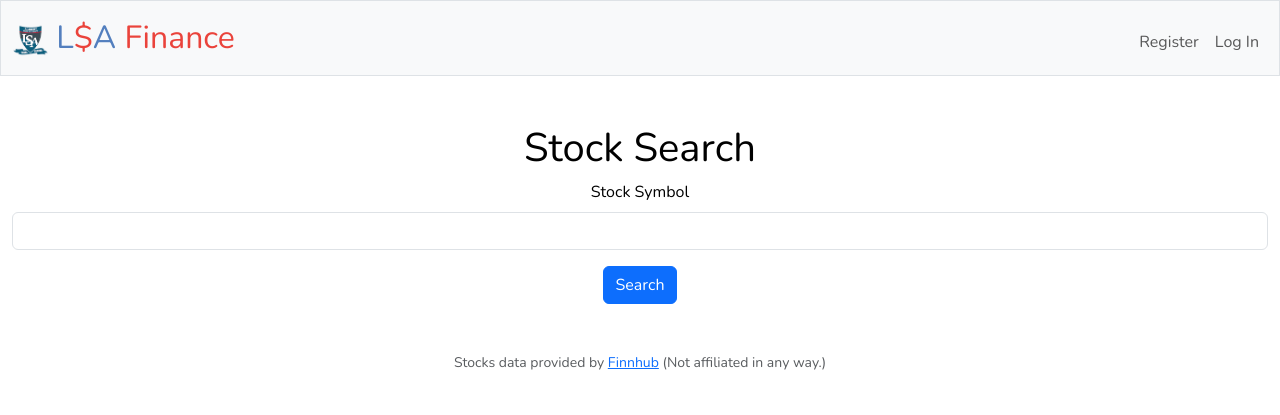
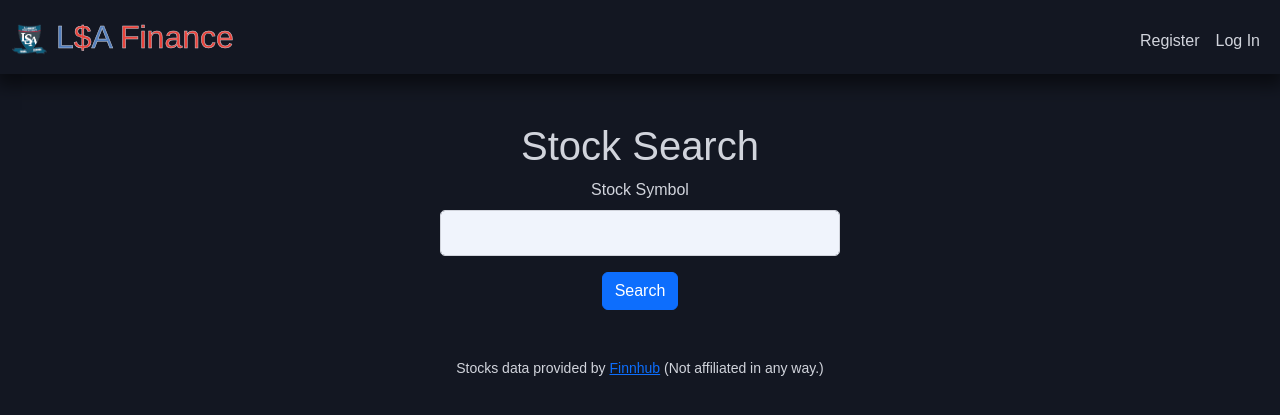
Before and after one commit to Simply-Ryan/LSA_Finance, a Flask app: page /quote in a window 1280 px wide. Shown: the top 415 px of the page. Run offline with Flask 3, Linux system fonts and the light colour scheme.

Commit message:
Major UI overhaul, to be continued.

```diff
--- a/helpers.py
+++ b/helpers.py
@@ -82,6 +82,7 @@ def check_form(fields):
             return False
     return True
 
+
 def lookup(symbol):
     """Look up quote for symbol."""
 
--- a/static/styles.css
+++ b/static/styles.css
@@ -35,10 +35,81 @@ table tr:hover {
 }
 
 /* BODY SECTION ------------------------------- */
+body {
+    background-color: #131722; /* Matches the dark background of the widget */
+    color: #d1d4dc; /* Light text color for contrast */
+    font-family: Arial, sans-serif; /* Optional, to ensure readability */
+    margin: 0;
+    padding: 0;
+}
 
-body {
-    font-family: 'Nunito', sans-serif; /* Font in html head */
-    font-weight: 500;
+.container {
+    padding: 20px;
+    display: flex;
+    justify-content: center;
+    align-items: center;
+    min-height: 100vh; /* Center content vertically and horizontally */
+}
+
+.grid {
+    display: grid;
+    gap: 20px; /* Spacing between grid items */
+    grid-template-columns: repeat(auto-fit, minmax(300px, 1fr)); /* Responsive columns */
+    width: 100%;
+    max-width: 1200px; /* Limit max width for better appearance */
+    margin: 0 auto;
+}
+
+.card {
+    background-color: #1e222d; /* Slightly lighter than the background for contrast */
+    border-radius: 10px;
+    padding: 20px;
+    box-shadow: 0 4px 10px rgba(0, 0, 0, 0.8); /* Soft shadow for a modern look */
+}
+
+/* NAV BAR SECTION */
+.navbar { /* Navbar styling */
+    box-shadow: 0 8px 16px 4px rgba(0, 0, 0, 0.5); /* Shadow below the navbar */
+}
+
+.contour-text { /* Text with contour effect */
+    -webkit-text-stroke: 0.5px #d1d4dc; /* Contour color and thickness */
+}
+
+.nav-link {
+    color: #d1d4dc; /* Light text color for contrast */
+}
+
+.nav-link:hover {
+    color: #e6e8ef; /* Light text color for contrast */
+}
+
+/* TABLE SECTION */
+.table {
+    color: #d1d4dc; /* Light text color for contrast */
+}
+
+/* SEARCH BAR / INPUT SECTION */
+input[type="text"] {
+    width: 100%;
+    max-width: 400px;
+    padding: 10px;
+    border: 1px solid #d1d4dc;
+    border-radius: 5px;
+    background-color: #f0f4fc;
+    color: #333;
+    outline: none;
+    transition: border-color 0.3s ease, box-shadow 0.3s ease;
+}
+
+input[type="text"]:hover {
+    border-color: #007bff;
+}
+
+input[type="text"]:focus {
+    border-color: #0056b3;
+    box-shadow: 0 0 5px rgba(0, 91, 187, 0.5);
+    background-color: #ffffff;
 }
 
 /* body {
@@ -76,3 +147,17 @@ body {
         width: 90%;   Use a wider modal on smaller screens
     }
 } */
+
+/* WIDGET SECTION */
+.tradingview-widget-container-wrapper {
+    display: flex;
+    justify-content: center;
+    align-items: center;
+    height: 100vh; /* or adjust to the container height */
+    text-align: center;
+}
+
+.tradingview-widget-container {
+    width: 980px; /* Ensure it matches the widget width */
+    height: 610px; /* Ensure it matches the widget height */
+}
--- a/templates/layout.html
+++ b/templates/layout.html
@@ -24,11 +24,10 @@
         <title>L$A Finance - {% block title %}{% endblock %}</title>
     </head>
 
-    <body class="{{ 'dark-mode' if dark_mode else 'light-mode' }}">
-
-        <nav class="{{ 'bg-dark navbar-dark' if dark_mode else 'bg-light navbar-light' }} border navbar navbar-expand-md">
+    <body>
+        <nav class="navbar navbar-expand-md">
             <div class="container-fluid">
-                <a class="navbar-brand" href="/home"><img src="../static/lsa_logo.png" alt="LSA_Logo" width="35" height="35"> <span class="blue">L</span><span class="red">$</span><span class="blue">A</span> <span class="red">Finance</span></a>
+                <a class="navbar-brand contour-text" href="/home"><img src="../static/lsa_logo.png" alt="LSA_Logo" width="35" height="35"> <span class="blue">L</span><span class="red">$</span><span class="blue">A</span> <span class="red">Finance</span></a>
                 <button aria-controls="navbar" aria-expanded="false" aria-label="Toggle navigation" class="navbar-toggler" data-bs-target="#navbar" data-bs-toggle="collapse" type="button">
                     <span class="navbar-toggler-icon"></span>
                 </button>
@@ -90,20 +89,8 @@
             </div>
         </div> -->
 
-        <footer class="mb-5 small text-center text-muted">
+        <footer class="mb-5 small text-center">
             Stocks data provided by <a href="https://https://finnhub.io">Finnhub</a> (Not affiliated in any way.)
         </footer>
     </body>
-    <script>
-        // Apply saved theme from localStorage
-        window.addEventListener('load', function() {
-            let savedTheme = localStorage.getItem('theme');
-            if (savedTheme) {
-                document.body.classList.add(savedTheme + '-mode');
-            } else {
-               // Default to light theme
-               document.body.classList.add('light-mode');
-            }
-        });
-    </script>
 </html>
```
Also changed, not shown: templates/quoted.html (+35 -1 lines), database.db, 3 other files.
